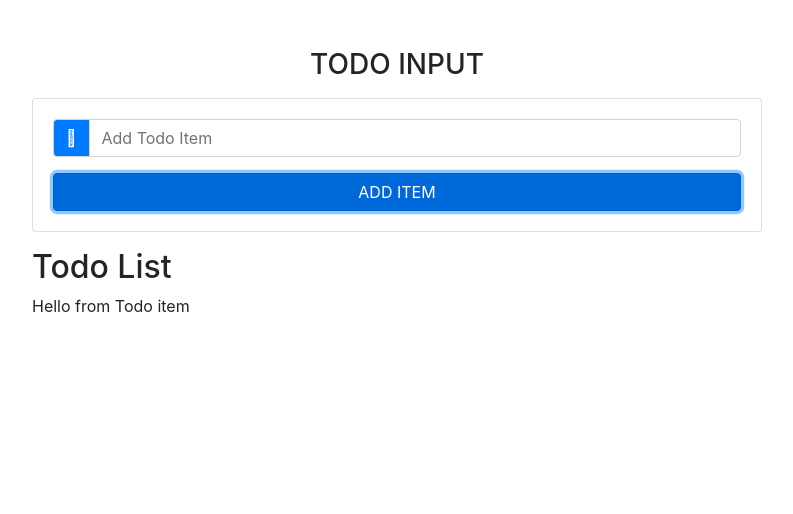
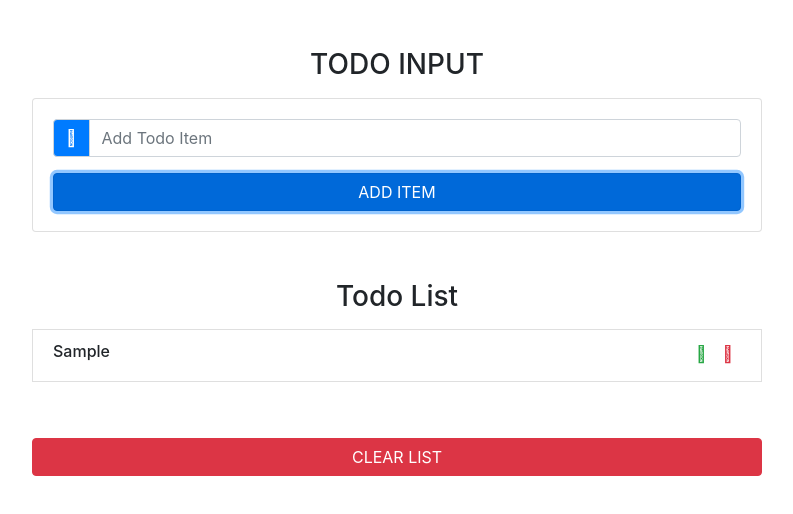
Before and after one commit to locaulker/todo-list, a React (Create React App) app: page / in a window 1280 px wide. Both pictures are taken after typing "Sample" into the empty fields and a click on the button "ADD ITEM". Shown: the top 514 px of the page, without its empty margins (243-1036 px from the left). Built offline with nearby package versions, Linux system fonts and the light colour scheme.

Commit message:
completed todolist component and clear list

```diff
--- a/src/App.js
+++ b/src/App.js
@@ -25,18 +25,17 @@
 			title: this.state.item,
 		}
 		const updatedItems = [...this.state.items, newItem]
-		this.setState(
-			{
-				items: updatedItems,
-				item: "",
-				id: uuidv4(),
-				editItem: false,
-			},
-			() => console.log(this.state)
-		)
+		this.setState({
+			items: updatedItems,
+			item: "",
+			id: uuidv4(),
+			editItem: false,
+		})
 	}
 	clearList = () => {
-		console.log("Clear list")
+		this.setState({
+			items: [],
+		})
 	}
 	handleDelete = id => {
 		console.log(`handle delete ${id}`)
--- a/src/components/TodoItem.jsx
+++ b/src/components/TodoItem.jsx
@@ -2,6 +2,19 @@
 
 export default class TodoItem extends Component {
 	render() {
-		return <div>Hello from Todo item</div>
+		const {title, handleDelete, handleEdit} = this.props
+		return (
+			<li className="list-group-item text-capitalize d-flex justify-content-between my-2">
+				<h6>{title}</h6>
+				<div className="todo-icon">
+					<span className="mx-2 text-success" onClick={handleEdit}>
+						<i className="fad fa-edit"></i>
+					</span>
+					<span className="mx-2 text-danger" onClick={handleDelete}>
+						<i className="fad fa-trash-alt"></i>
+					</span>
+				</div>
+			</li>
+		)
 	}
 }
--- a/src/components/TodoList.jsx
+++ b/src/components/TodoList.jsx
@@ -1,13 +1,30 @@
 import React, {Component} from "react"
 import Item from "./TodoItem"
+import TodoItem from "./TodoItem"
 
 export default class TodoList extends Component {
 	render() {
+		const {items, clearList, handleDelete, handleEdit} = this.props
 		return (
-			<section>
-				<h2>Todo List</h2>
-				<Item />
-			</section>
+			<ul className="list-group my-5">
+				<h3 className="text-capitalize text-center">Todo List</h3>
+				{items.map(item => {
+					return (
+						<TodoItem
+							key={item.id}
+							title={item.title}
+							handleDelete={() => handleDelete(item.id)}
+							handleEdit={() => handleEdit(item.id)}
+						/>
+					)
+				})}
+				<button
+					className="btn btn-danger btn-block text-uppercase mt-5"
+					onClick={clearList}
+				>
+					Clear List
+				</button>
+			</ul>
 		)
 	}
 }
```
